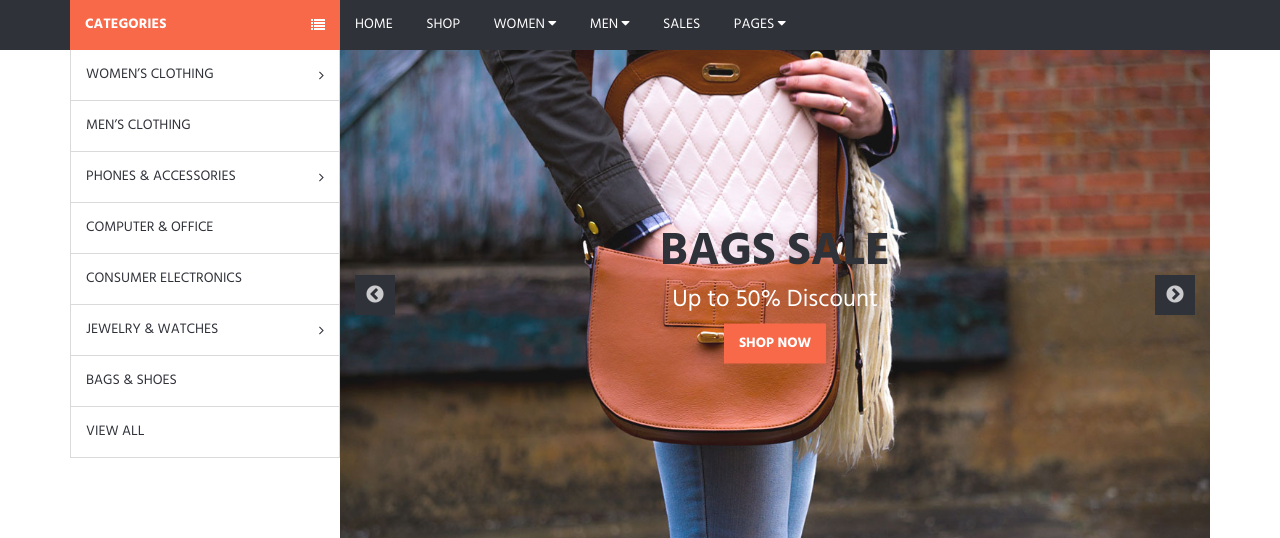
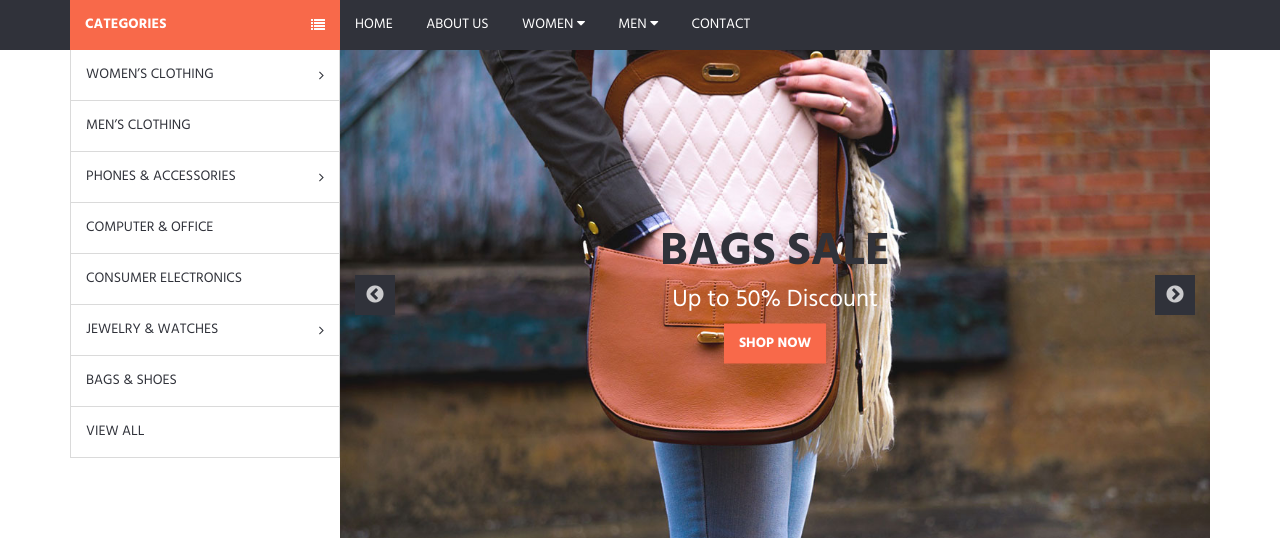
Before and after one commit to ingafter60/DJANGO-ECOM-RUSSIAN, a Django app: page / in a window 1280 px wide; the page is wider, and only the part inside the window is pictured. Shown: the part 131-669 px from the top of that part. Run offline with Django 3.2, Linux system fonts and the light colour scheme; some libraries are stand-ins or nearby versions.

Commit message:
27. In navbar, create About us and Contact and create routes and display views using HttpResponse

```diff
--- a/home/templates/sidebar.html
+++ b/home/templates/sidebar.html
@@ -204,8 +204,8 @@
 				<div class="menu-nav">
 					<span class="menu-header">Menu <i class="fa fa-bars"></i></span>
 					<ul class="menu-list">
-						<li><a href="#">Home</a></li>
-						<li><a href="#">Shop</a></li>
+						<li><a href="/">Home</a></li>
+						<li><a href="/about">About us</a></li>
 						<li class="dropdown mega-dropdown"><a class="dropdown-toggle" data-toggle="dropdown" aria-expanded="true">Women <i class="fa fa-caret-down"></i></a>
 							<div class="custom-menu">
 								<div class="row">
@@ -345,15 +345,7 @@
 								</div>
 							</div>
 						</li>
-						<li><a href="#">Sales</a></li>
-						<li class="dropdown default-dropdown"><a class="dropdown-toggle" data-toggle="dropdown" aria-expanded="true">Pages <i class="fa fa-caret-down"></i></a>
-							<ul class="custom-menu">
-								<li><a href="index.html">Home</a></li>
-								<li><a href="products.html">Products</a></li>
-								<li><a href="product-page.html">Product Details</a></li>
-								<li><a href="checkout.html">Checkout</a></li>
-							</ul>
-						</li>
+						<li><a href="/contact">Contact</a></li>
 					</ul>
 				</div>
 				<!-- menu nav -->
--- a/home/views.py
+++ b/home/views.py
@@ -1,6 +1,13 @@
 # home/views.py
 from django.shortcuts import render
+from django.http import HttpResponse
 
 
 def index(request):
     return render(request,'index.html')
+
+def aboutus(request):
+   return  HttpResponse("About")
+
+def contactus(request):
+   return  HttpResponse("Contact us")
--- a/mysite/urls.py
+++ b/mysite/urls.py
@@ -4,8 +4,12 @@ from django.conf.urls.static import static
 from django.contrib import admin
 from django.urls import path, include
 
+from home import views
+
 urlpatterns = [
     path('', include('home.urls')),
+    path('about/', views.aboutus, name='aboutus'),
+    path('contact/', views.contactus, name='contactus'),
     path('admin/', admin.site.urls),
     path('ckeditor/', include('ckeditor_uploader.urls')),
 ]
--- a/product/views.py
+++ b/product/views.py
@@ -1,3 +1,5 @@
 from django.shortcuts import render
+from django.http import HttpResponse
 
-# Create your views here.
+def index(request):
+   return  HttpResponse("My Product Page")
```
Also changed, not shown: README.md.
